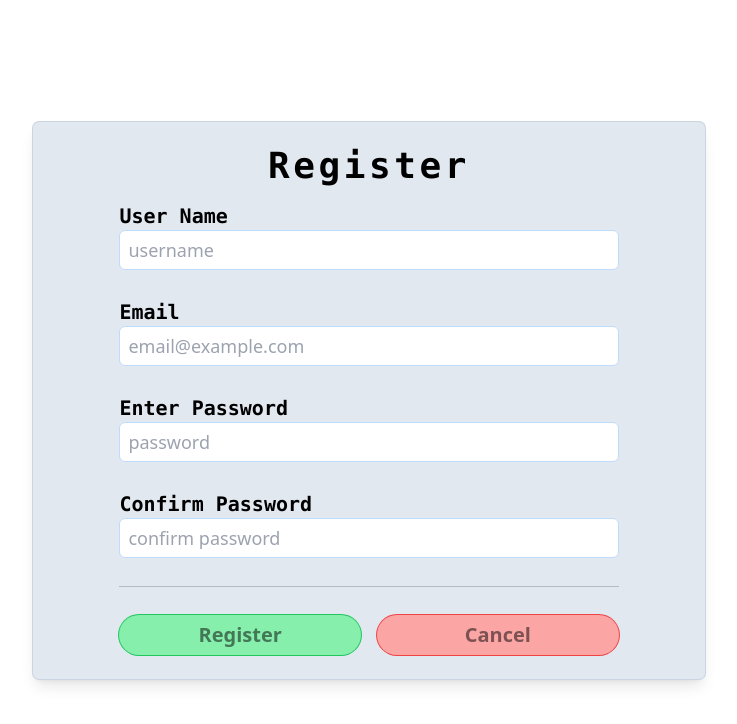
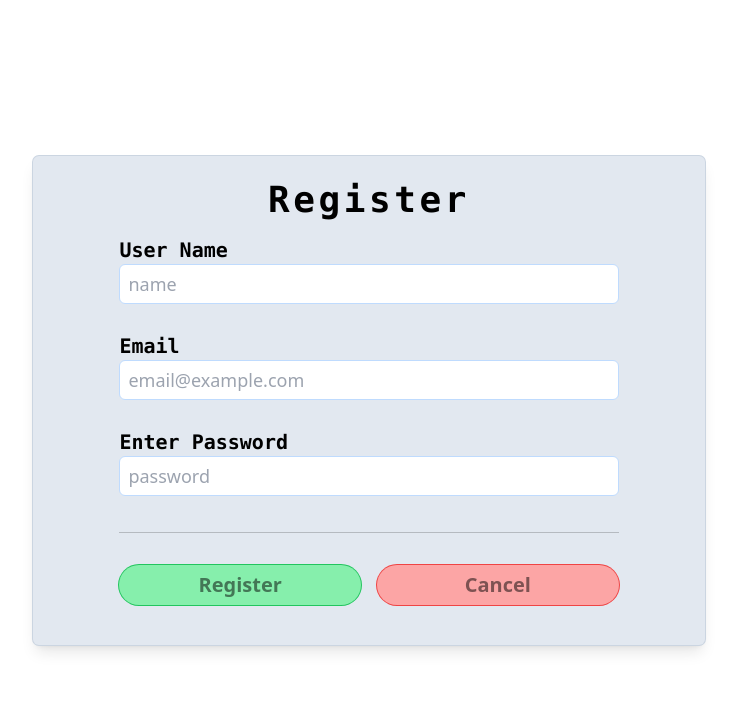
Before and after one commit to arieldelg/calendar-app, a React (Vite) app: page /auth/register in a window 1280 px wide. Shown: the top 724 px of the page, without its empty margins (271-1008 px from the left). Built offline with nearby package versions, Linux system fonts and the light colour scheme.

Commit message:
saving last changes

```diff
--- /dev/null
+++ b/src/Types.ts
@@ -0,0 +1,11 @@
+export interface RegisterCredentials {
+  email: string;
+  password: string;
+  name?: string;
+}
+
+export enum VariablesAuth {
+  NAME = "name",
+  EMAIL = "email",
+  PASSWORD = "password",
+}
--- a/src/auth/pages/LoginPage.tsx
+++ b/src/auth/pages/LoginPage.tsx
@@ -1,42 +1,22 @@
+import { useAppDispatch, useAppSelector } from "../../store/hooks";
+import { Navigate, NavLink } from "react-router-dom";
+import { Layout } from "./index";
 import { FormEvent } from "react";
-import { useAppSelector } from "../../store/hooks";
-import { Navigate, NavLink } from "react-router-dom";
-// import { formValidation } from "../../helpers";
-import { Layout } from "./index";
-import { formValidation } from "../../hooks";
-// import {
-//   checkingAuthentication,
-//   startGoogleSignIn,
-// } from "../../store/auth/thunk";
-// import { ErrorLayout } from "../components";
-// import { resetingOk } from "../../store/auth/authSlice";
-
-interface DataType {
-  email: string;
-  userName?: string;
-  password: string;
-}
+import { useValidateForm } from "../../hooks";
+import { startLoginUser } from "../../store/authThunk/thunks";
 
 // function component starts here
 const LoginPage = () => {
-  // typed dispatch imported from sotre/auth/store.ts
-  // const dispatch = useAppDispatch();
-
-  // typed state imported from store/auth/store.ts
-  // const error = useAppSelector((state) => state.auth.errorMessage);
+  const dispatch = useAppDispatch();
   const status = useAppSelector((state) => state.auth.status);
 
-  //! handle funtion for login credentials
-  const handleLoginCredentials = (e: FormEvent<HTMLFormElement>) => {
+  const { validateFormData, errors, handleErrors } = useValidateForm();
+
+  const handleSubmit = (e: FormEvent<HTMLFormElement>) => {
     e.preventDefault();
-    console.log("entro");
-    formValidation(e) as unknown as DataType;
-    // dispatch(checkingAuthentication(data, e));
-  };
-
-  //! handle funtion for login provider (google, facebook, twitter, etc..)
-  const handleLoginProviders = () => {
-    // dispatch(startGoogleSignIn());
+    const values = validateFormData(e);
+    if (!values) return;
+    dispatch(startLoginUser(values));
   };
 
   if (status === "authenticated") {
@@ -50,11 +30,10 @@ const LoginPage = () => {
       {/* {error ? <ErrorLayout message={error} /> : null} */}
 
       <form
-        name="loginCredentials"
-        onSubmit={(e) => handleLoginCredentials(e)}
+        onSubmit={handleSubmit}
         className="flex flex-col items-center w-4/5 space-y-4"
       >
-        <div className="w-full h-18 flex flex-col space-y-2">
+        <div className="w-full h-24 flex flex-col">
           <label htmlFor="email" className="label">
             Enter email
           </label>
@@ -63,11 +42,17 @@ const LoginPage = () => {
             type="email"
             name="email"
             placeholder="email@example.com"
-            className="authInput"
+            className={`authInput ${
+              errors?.email ? "ring-2 ring-red-500" : null
+            }`}
             autoComplete="email"
+            onChange={(e) => handleErrors("email", e.target.value)}
           />
+          {errors?.email ? (
+            <p className="text-sm text-red-500 pt-1">{errors.email}</p>
+          ) : null}
         </div>
-        <div className="w-full h-18 flex flex-col space-y-2">
+        <div className="w-full h-24 flex flex-col">
           <label htmlFor="password" className="label">
             Enter password
           </label>
@@ -76,9 +61,15 @@ const LoginPage = () => {
             type="password"
             name="password"
             placeholder="password"
-            className="authInput"
+            className={`authInput ${
+              errors?.password ? "ring-2 ring-red-500" : null
+            }`}
             autoComplete="off"
+            onChange={(e) => handleErrors("password", e.target.value)}
           />
+          {errors?.password ? (
+            <p className="text-sm text-red-500 pt-1">{errors.password}</p>
+          ) : null}
         </div>
         <NavLink
           className="w-auto flex items-center justify-center"
@@ -102,7 +93,7 @@ const LoginPage = () => {
         </button>
       </form>
 
-      <form
+      {/* <form
         className="w-4/5"
         name="loginProvider"
         onSubmit={() => handleLoginProviders()}
@@ -114,7 +105,7 @@ const LoginPage = () => {
         >
           Google
         </button>
-      </form>
+      </form> */}
 
       <hr className=" border-black/20 w-full" />
 
--- a/src/auth/pages/RegisterPage.tsx
+++ b/src/auth/pages/RegisterPage.tsx
@@ -1,79 +1,74 @@
-import {
-  Form,
-  // Navigate,
-  NavLink,
-  useActionData,
-} from "react-router-dom";
-// import { FormEvent } from "react";
-// import { ErrorLayout } from "../components";
-// import { formValidation } from "../../helpers";
-// import {
-//   useAppDispatch,
-//   //  useAppSelector
-// } from "../../store/hooks";
+import { NavLink } from "react-router-dom";
 import { Layout } from "./index";
-// import { formValidation } from "../../hooks";
+import { FormEvent } from "react";
 
-// interface DataType {
-//   email: string;
-//   userName: string;
-//   password: string;
+import { useValidateForm } from "../../hooks";
+import { useAppDispatch, useAppSelector } from "../../store/hooks";
+import { startRegisterUser } from "../../store/authThunk/thunks";
+import { VariablesAuth } from "../../Types";
+import { ERRORESPONSEAUTH } from "../../store/slices/authSlice";
+// import { useAppDispatch } from "../../store/hooks";
+
+// interface ResponseAction {
+//   error: boolean;
+//   errorMessage: string | undefined;
+//   data: {
+//     message: string;
+//     ok: boolean;
+//     token: string;
+//     user: {
+//       insertedId: string;
+//     };
+//   };
 // }
 
-interface ErrorAuth {
-  error: boolean;
-  errorMessage: string;
-}
+const RegisterPage = () => {
+  const dispatch = useAppDispatch();
+  const errorResponse = useAppSelector(ERRORESPONSEAUTH);
+  //* custom hook to validate form data
+  const { handleErrors, errors, validateFormData } = useValidateForm();
 
-const RegisterPage = () => {
-  const error = useActionData() as ErrorAuth;
-  // use dispatch and selector typed
-  // const dispatch = useAppDispatch();
-  // const error = useAppSelector((state) => state.auth.errorMessage);
-  // const ok = useAppSelector((state) => state.auth.ok);
-
-  // function that handles formData
-  // const handleSumbit = (e: FormEvent<HTMLFormElement>) => {
-  //   // const data = formValidation(e) as unknown as DataType;
-  //   // dispatch(startRegisterCredentials(data, e));
-
-  //   // console.log(ok);
-  // };
-
-  // if (ok) {
-  //   console.log(ok);
-  //   return <Navigate to={"/auth/login"} />;
-  // }
+  const handleForm = (e: FormEvent<HTMLFormElement>) => {
+    e.preventDefault();
+    const values = validateFormData(e);
+    if (!values) return;
+    dispatch(startRegisterUser(values));
+  };
 
   return (
     <Layout>
       <h1 className="authTitle">Register</h1>
 
-      {error?.error ? (
-        <p className="text-red-600 font-mono font-bold text-lg tracking-tighter">
-          {error.errorMessage}
+      {errorResponse ? (
+        <p className="text-red-500 text-center text-lg font-mono font-bold">
+          {errorResponse}
         </p>
       ) : null}
 
-      <Form
-        method="post"
-        className="flex flex-col justify-center w-4/5 space-y-7"
-        // onSubmit={(e) => handleSumbit(e)}
-        name="register"
+      <form
+        className="flex flex-col justify-center w-4/5"
+        onSubmit={handleForm}
       >
-        <div className="w-full">
-          <label htmlFor="userName" className="label">
+        <div className="w-full h-24 ">
+          <label htmlFor="name" className="label">
             User Name
           </label>
           <input
-            id="userName"
+            id="name"
             type="text"
-            name="userName"
-            placeholder="username"
-            className="authInput"
+            name="name"
+            placeholder="name"
+            onChange={(e) => handleErrors(VariablesAuth.NAME, e.target.value)}
+            className={`authInput ${
+              errors?.name ? "ring-2 ring-red-500" : null
+            }`}
           />
+
+          {errors.name ? (
+            <p className="text-red-500 text-sm pt-1">{errors?.name}</p>
+          ) : null}
         </div>
-        <div className="w-full">
+        <div className="w-full h-24">
           <label htmlFor="email" className="label">
             Email
           </label>
@@ -82,10 +77,16 @@ const RegisterPage = () => {
             type="email"
             name="email"
             placeholder="email@example.com"
-            className="authInput"
+            onChange={(e) => handleErrors(VariablesAuth.EMAIL, e.target.value)}
+            className={`authInput ${
+              errors?.email ? "ring-2 ring-red-500" : null
+            }`}
           />
+          {errors?.email ? (
+            <p className="text-red-500 text-sm pt-1">{errors.email}</p>
+          ) : null}
         </div>
-        <div className="w-full">
+        <div className="w-full h-24">
           <label htmlFor="password" className="label">
             Enter Password
           </label>
@@ -94,11 +95,22 @@ const RegisterPage = () => {
             type="password"
             name="password"
             placeholder="password"
-            className="authInput"
+            onChange={(e) =>
+              handleErrors(VariablesAuth.PASSWORD, e.target.value)
+            }
+            className={`authInput ${
+              errors?.password ? "ring-2 ring-red-500" : null
+            }`}
             autoComplete="off"
           />
+          {errors?.password ? (
+            <p className="text-red-500 text-sm pt-1">{errors.password}</p>
+          ) : null}
         </div>
-        <div className="w-full">
+        {
+          //? is it necesary an input to confirm password
+        }
+        {/* <div className="w-full h-24">
           <label htmlFor="confirmPassword" className="label">
             Confirm Password
           </label>
@@ -107,12 +119,15 @@ const RegisterPage = () => {
             type="password"
             name="confirmPassword"
             placeholder="confirm password"
-            className="authInput"
+            onChange={(e) => handleErrors('confirmPassword', e.target.value)}
+            className={`authInput ${errors.confirmPassword ? 'ring-2 ring-red-500' : null}`}
             autoComplete="off"
           />
-        </div>
-        <hr className="border-black/20 w-full" />
-        <div className="flex flex-col md:flex-row justify-between items-center w-full h-30 md:space-x-4 md:space-y-0 space-y-6">
+          {errors?.confirmPassword ? <p className="text-red-500 text-sm pt-1">{errors.confirmPassword}</p>: null}
+
+        </div> */}
+        <hr className="border-black/20 w-full mt-2" />
+        <div className="flex flex-col md:flex-row justify-between items-center w-full h-30 md:space-x-4 md:space-y-0 space-y-6 mt-8 mb-4">
           <button
             className="w-full md:w-1/2 h-10 rounded-full bg-green-300  ring-1 ring-green-500 hover:bg-green-400 hover:ring-offset-green-600 hover:ring-offset-2 text-xl text-black/50 font-semibold hover:text-black place-content-center text-center"
             type="submit"
@@ -123,7 +138,7 @@ const RegisterPage = () => {
             Cancel
           </NavLink>
         </div>
-      </Form>
+      </form>
     </Layout>
   );
 };
--- a/src/hooks/index.ts
+++ b/src/hooks/index.ts
@@ -1,3 +1,3 @@
-import formValidation from "./useFormValidation";
+import useValidateForm from "./useValidateForm";
 
-export { formValidation };
+export { useValidateForm };
--- /dev/null
+++ b/src/hooks/useValidateForm.ts
@@ -0,0 +1,147 @@
+import { FormEvent, useMemo, useState } from "react";
+import { RegisterCredentials, VariablesAuth } from "../Types";
+
+interface TestingType {
+  [key: string]: string | undefined;
+}
+
+const useValidateForm = () => {
+  const [submit, setSubmit] = useState<boolean>(false);
+
+  const [errors, setErrors] = useState<Record<string, string | undefined>>({});
+
+  const isFormValid = useMemo(() => {
+    if (Object.keys(errors).length !== 0) return false;
+    return true;
+  }, [errors]);
+
+  const validateFormData = (e: FormEvent<HTMLFormElement>) => {
+    setSubmit(true);
+    const formData = new FormData(e.target as HTMLFormElement);
+    const values = Object.fromEntries(formData) as unknown as TestingType;
+
+    const arrayValue: boolean[] = [];
+    for (const value of Object.keys(values)) {
+      const statusError = handleErrorsSubmit(value, values[value] as string);
+      arrayValue.push(statusError);
+    }
+
+    const validForm = arrayValue.every((value) => value === false);
+    if (!validForm) return;
+
+    return values as unknown as RegisterCredentials;
+  };
+
+  const handleErrors = (key: string, value: string) => {
+    if (!submit) return;
+    handleErrorsSubmit(key, value);
+  };
+
+  const handleErrorsSubmit = (key: string, value: string) => {
+    let statusError: boolean = true;
+    switch (key) {
+      case VariablesAuth.NAME:
+        return (statusError = evaluateUserName(key, value));
+
+      case VariablesAuth.EMAIL:
+        return (statusError = evaluateEmail(key, value));
+
+      case "confirmPassword":
+      case VariablesAuth.PASSWORD:
+        return (statusError = evaluatePassword(key, value));
+
+      default:
+        break;
+    }
+
+    return statusError;
+  };
+
+  const evaluateUserName = (key: string, value: string) => {
+    let status: boolean = false;
+    if (value.length === 0) {
+      setErrors((prev) => ({
+        ...prev,
+        [key]: "user is required",
+      }));
+      return (status = true);
+    }
+    if (value.length < 4) {
+      setErrors((prev) => ({
+        ...prev,
+        [key]: "user name needs to be at least 4 characters",
+      }));
+      return (status = true);
+    }
+
+    setErrors((prev) => ({
+      ...prev,
+      [key]: undefined,
+    }));
+    return status;
+  };
+
+  const evaluateEmail = (key: string, value: string) => {
+    let status: boolean = false;
+    if (value.length === 0) {
+      setErrors((prev) => ({
+        ...prev,
+        [key]: "email required",
+      }));
+      return (status = true);
+    }
+
+    if (!value.includes("@")) {
+      setErrors((prev) => ({
+        ...prev,
+        [key]: "email invalid",
+      }));
+      return (status = true);
+    }
+
+    setErrors((prev) => ({
+      ...prev,
+      [key]: undefined,
+    }));
+    return status;
+  };
+
+  const evaluatePassword = (key: string, value: string) => {
+    let status: boolean = false;
+    if (value.length === 0) {
+      setErrors((prev) => ({
+        ...prev,
+        [key]: "password required",
+      }));
+      return (status = true);
+    }
+
+    if (value.length < 8) {
+      setErrors((prev) => ({
+        ...prev,
+        [key]: "password needs to be at least 8 characters",
+      }));
+      return (status = true);
+    }
+
+    setErrors((prev) => ({
+      ...prev,
+      [key]: undefined,
+    }));
+    return status;
+  };
+
+  return {
+    // validate form when submit
+    validateFormData,
+
+    // states
+    errors,
+    isFormValid,
+    //methods
+    handleErrors,
+    // values: getValues(),
+  };
+};
+
+export default useValidateForm;
--- a/src/main.tsx
+++ b/src/main.tsx
@@ -9,7 +9,7 @@ import {
 import { Root } from "./routes";
 import { ProtectedRouter, PublicRouter } from "./routes/Pages";
 import { CalendarApp } from "./calendar/pages";
-import { saveNewUser, saveUpdateNote } from "./routes/actions";
+import { saveUpdateNote } from "./routes/actions";
 import { Provider } from "react-redux";
 import { store } from "./store/store";
 import { LoginPage, RegisterPage } from "./auth/pages";
@@ -48,7 +48,6 @@ const router = createBrowserRouter([
           {
             path: "register",
             element: <RegisterPage />,
-            action: saveNewUser,
           },
         ],
       },
--- a/src/routes/actions/index.ts
+++ b/src/routes/actions/index.ts
@@ -1,3 +1,3 @@
 import { action as saveUpdateNote } from "./saveUpdateNote";
-import { action as saveNewUser } from "./saveNewUser";
-export { saveUpdateNote, saveNewUser };
+
+export { saveUpdateNote };
--- /dev/null
+++ b/src/store/authThunk/thunks.ts
@@ -0,0 +1,47 @@
+import { AxiosResponse } from "axios";
+import { calendarApi } from "../../api";
+import { RegisterCredentials } from "../../Types";
+import { checking, onLogin, responseError } from "../slices/authSlice";
+
+export const startRegisterUser = (userData: RegisterCredentials) => {
+  return async (
+    dispatch: (arg0: {
+      payload: string | undefined | { _uid: string; name: string };
+      type: "auth/checking" | "auth/responseError" | "auth/onLogin";
+    }) => void
+  ) => {
+    dispatch(checking());
+    try {
+      const response = await calendarApi.post("/auth/new", userData);
+      localStorage.setItem("token", response.data.token);
+      localStorage.setItem("token-time", JSON.stringify(new Date().getTime()));
+      dispatch(onLogin(response.data.user));
+    } catch (error) {
+      const { response } = error as { response: AxiosResponse };
+      dispatch(responseError(response.data.message));
+      console.log(response.data.message);
+    }
+  };
+};
+
+export const startLoginUser = (userData: RegisterCredentials) => {
+  return async (
+    dispatch: (arg0: {
+      payload: undefined | { name: string; _uid: string } | string;
+      type: "auth/checking" | "auth/onLogin" | "auth/responseError";
+    }) => void
+  ) => {
+    dispatch(checking());
+
+    try {
+      const response = await calendarApi.post("/auth", userData);
+      localStorage.setItem("token", response.data.token);
+      localStorage.setItem("token-time", JSON.stringify(new Date().getTime()));
+      dispatch(onLogin(response.data.user));
+    } catch (error) {
+      const { response } = error as { response: AxiosResponse };
+      dispatch(responseError(response.data.message));
+    }
+    console.log(userData);
+  };
+};
--- a/src/store/slices/authSlice.ts
+++ b/src/store/slices/authSlice.ts
@@ -2,15 +2,14 @@ import { createSelector, createSlice, PayloadAction } from "@reduxjs/toolkit";
 import { RootState } from "../store";
 
 interface AUTHSTORE {
-  status: "checking" | "authenticated";
+  status: "checking" | "authenticated" | "unAuthenticated";
   user: USER | undefined;
-  errorMessage: undefined;
+  errorMessage: undefined | string;
 }
 
 interface USER {
   name: string;
   _uid: string;
-  token: string;
 }
 
 /*!initialState*/
@@ -35,18 +34,31 @@ export const authSlice = createSlice({
       state.user = action.payload;
       state.errorMessage = undefined;
     },
+    saveUser: (state, action: PayloadAction<USER>) => {
+      state.user = action.payload;
+    },
+    responseError: (state, action: PayloadAction<string>) => {
+      state.errorMessage = action.payload;
+      state.status = "unAuthenticated";
+    },
   },
 });
 
 /*!exportamos las acciones del slice*/
-export const { checking, onLogin } = authSlice.actions;
+export const { checking, onLogin, responseError } = authSlice.actions;
 
 /* ! esto lo qu exportamos al store*/
 export default authSlice.reducer;
 
 const STATEAUTH = (state: RootState) => state;
+const ERRORRESPONSE = (state: RootState) => state;
 
 export const STATEAUTHSELECTOR = createSelector(
   [STATEAUTH],
   (STATEAUTH) => STATEAUTH.auth.status
 );
+
+export const ERRORESPONSEAUTH = createSelector(
+  [ERRORRESPONSE],
+  (ERRORRESPONSE) => ERRORRESPONSE.auth.errorMessage
+);
```
Also changed, not shown: src/hooks/useFormValidation.ts (deleted, +0 -7 lines), src/routes/actions/saveNewUser.ts (deleted, +0 -41 lines).
